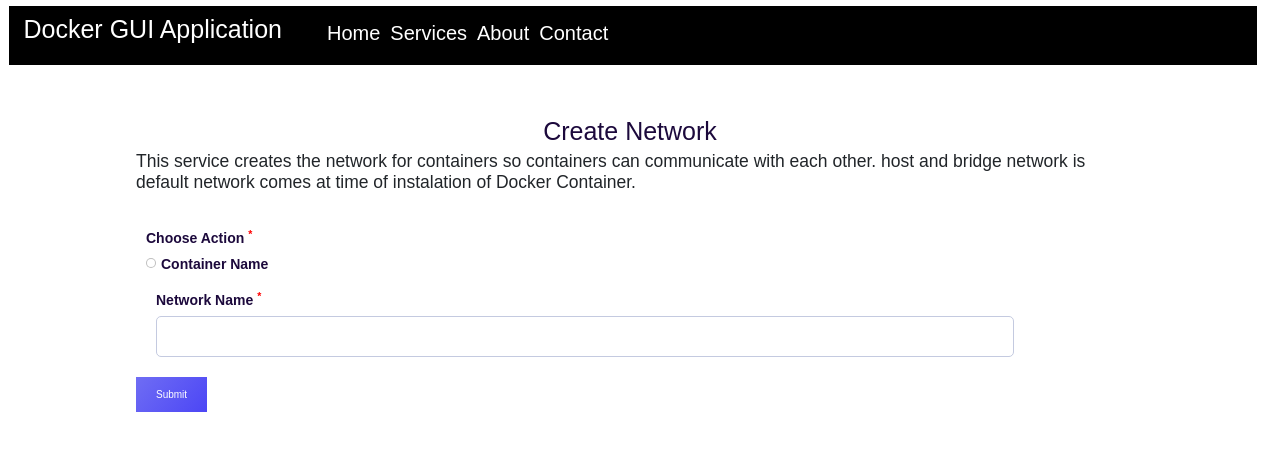
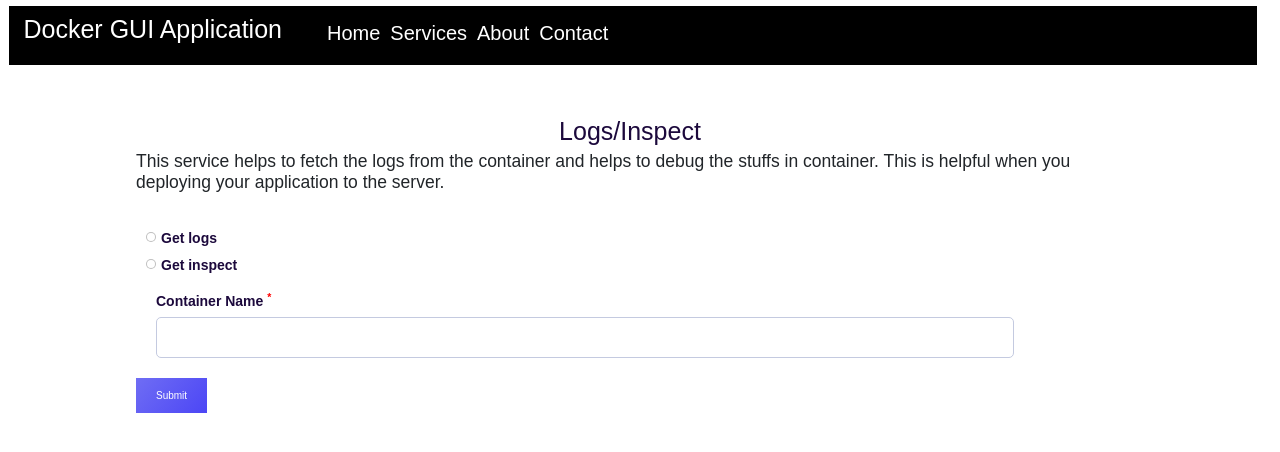
Before and after one commit to satyamskic/docker-college-project, a React (Create React App) app: page /container_logs in a window 1280 px wide. Shown: the top 452 px of the page. Built offline with nearby package versions, Linux system fonts and the light colour scheme; a web font is replaced by a local one.

Commit message:
added logs/inspect component

```diff
--- a/src/App.jsx
+++ b/src/App.jsx
@@ -40,7 +40,7 @@
                     <Route exact path="/manageimage" element={<ManageImages apiurl={apiurl}/>} ></Route>
                     <Route exact path="/managenetwork" element={<ManageNetwork apiurl={apiurl}/>} ></Route>
                     <Route exact path="/managevolume" element={<ManageVolume apiurl={apiurl}/>} ></Route>
-                    <Route exact path="/container_logs" element={<Logs/>}></Route>
+                    <Route exact path="/container_logs" element={<Logs apiurl={apiurl}/>}></Route>
                     <Route element={<Error />}></Route>
                 </Routes>
                {/* <Footer /> */}
--- a/src/card/DockerCard.jsx
+++ b/src/card/DockerCard.jsx
@@ -38,7 +38,7 @@
       description: `This service helps to Delete the Docker images and also Download the new images. Make sure docker image is not currently been used by any container at time of deleting it otherwise it will through the errors.`,
     },
     {
-      title: "Get Containe logs",
+      title: "Logs/Inspect",
       myroutepath: "/container_logs",
       description: `This service helps to fetch the logs from the container and helps to debug the stuffs in container. This is helpful when you deploying your application to the server.`,
     },
--- a/src/container/log/Logs.jsx
+++ b/src/container/log/Logs.jsx
@@ -10,14 +10,14 @@
   const handleInputChange = (event) => {
     const { name, value } = event.target;
     setFormData({ ...formData, [name]: value });
-    console.log(FormData);
+    console.log(formData);
   };
   const message = (data) => {
     if (data.status == 200) {
       setDisplayMessage(
         <>
           <div className="success-msg">
-            <i className="fa fa-check"> <h1>{data.network_status}</h1></i>
+            <i className="fa fa-check"> <h1>{data.container_status}</h1></i>
           </div>
         </>
       )
@@ -26,7 +26,7 @@
       setDisplayMessage(
         <>
           <div className="error-msg">
-            <i className="fa fa-close"> <h1>{data.network_status}</h1></i>
+            <i className="fa fa-close"> <h1>{data.container_status}</h1></i>
           </div>
         </>
       );
@@ -49,7 +49,7 @@
     setDisplayMessage(<></>);
     setIsLoading(true);
     event.preventDefault();
-    await fetch(`${props.apiurl}/manage_network`, {
+    await fetch(`${props.apiurl}/get_log_inspect`, {
       method: "POST",
       headers: {
         "Content-Type": "application/json",
@@ -79,26 +79,29 @@
   return (
     <div className="container">
       {<h1>{displayMessage}</h1>}
-      <h1>Create Network</h1>
-      <h3>This service creates the network for containers so containers can communicate with each other. host and bridge network is default network comes at time of instalation of Docker Container.</h3>
+      <h1>Logs/Inspect</h1>
+      <h3>This service helps to fetch the logs from the container and helps to debug the stuffs in container. This is helpful when you deploying your application to the server.</h3>
       <form autoComplete="off" onSubmit={handleSubmit}>
         <div className="row">
           <div className="column">
-            <label htmlFor="name">Choose Action  <sup style={{ color: 'red' }}>*</sup></label> <br />
 
-            <div class="form-check">
-              <input class="form-check-input" onChange={handleInputChange} type="radio" name="action_type" id="manageNetwork1" value="create_network" />
+          <div class="form-check">
+              <input class="form-check-input" onChange={handleInputChange} type="radio" name="action_type" id="manageNetwork1" value="get_log" />
               <label class="form-check-label" for="manageNetwork1">
-                Container Name
+                Get logs
               </label>
             </div>
-
-
+            <div class="form-check">
+              <input class="form-check-input" onChange={handleInputChange} type="radio" name="action_type" id="manageNetwork2" value="get_inspect" />
+              <label class="form-check-label" for="manageNetwork2">
+                Get inspect
+              </label>
+            </div>
             <div className="column">
-              <label htmlFor="subject">Network Name <sup style={{ color: 'red' }}>*</sup></label><br />
+              <label htmlFor="subject">Container Name <sup style={{ color: 'red' }}>*</sup></label><br />
               <input
                 type="text"
-                name="network_name"
+                name="container_name"
                 onChange={handleInputChange}
                 style={{ fontSize: '15px' }}
                 required
--- a/src/container/manage_network/ManageNetwork.jsx
+++ b/src/container/manage_network/ManageNetwork.jsx
@@ -43,7 +43,6 @@
       );
     }
   }
-
 
   const handleSubmit = async (event) => {
     setDisplayMessage(<></>);
```
